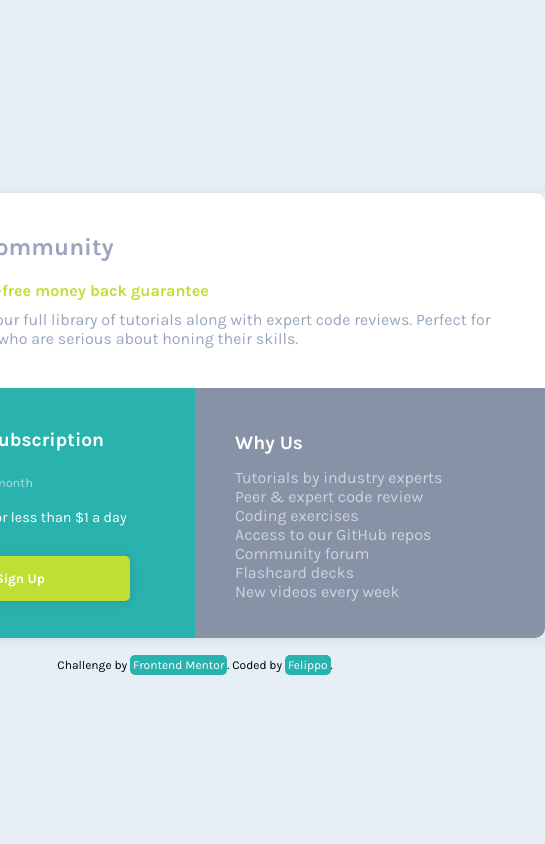
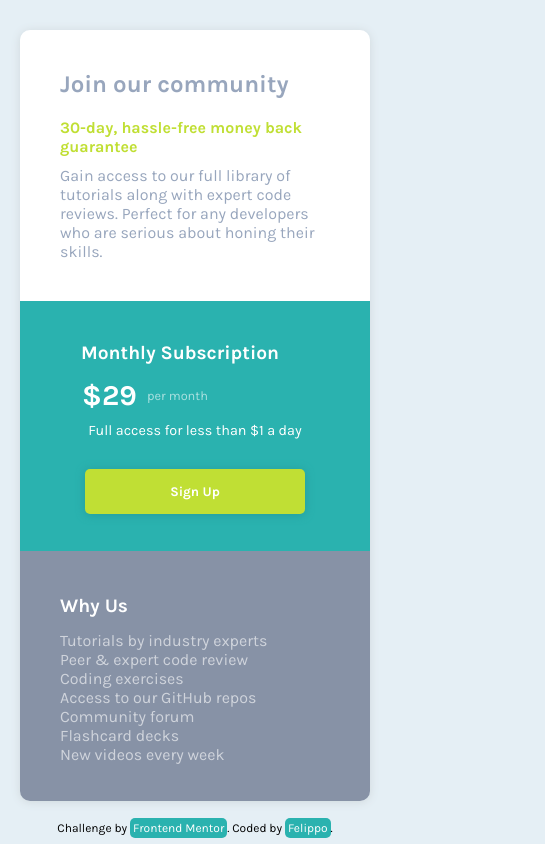
Before and after one commit to Felippo885/Single-Price-Grid, a plain HTML site: page index.html in a window 390 px wide. Shown: the whole page, 545 px wide, since content can reach past the window. Drawn offline with Linux system fonts and the light colour scheme.

Commit message:
Update style.css

```diff
--- a/style.css
+++ b/style.css
@@ -74,6 +74,7 @@ body {
     gap: 10px;
     margin-top: 15px;
     align-items: center;
+    width: 100%;
 }
 
 .h2-monthly {
@@ -184,3 +185,27 @@ body {
     background: hsl(179, 63%, 34%);
     transition: 0.6s;
  }
+
+ /* Mobile */
+
+ @media (max-width: 600px) {
+    .monthly-whyus {
+        display: flex;
+        flex-direction: column;
+    }
+    .monthly {
+        border-radius: 0;
+    }
+    .why-us {
+        border-radius: 0 0 10px 10px;
+    }
+    .join-comunit {
+        width: 350px;
+        margin-left: auto;
+        margin-right: auto;
+    }
+    .container {
+        width: 350px;
+        border-radius: 10px;
+    }
+ }
```
